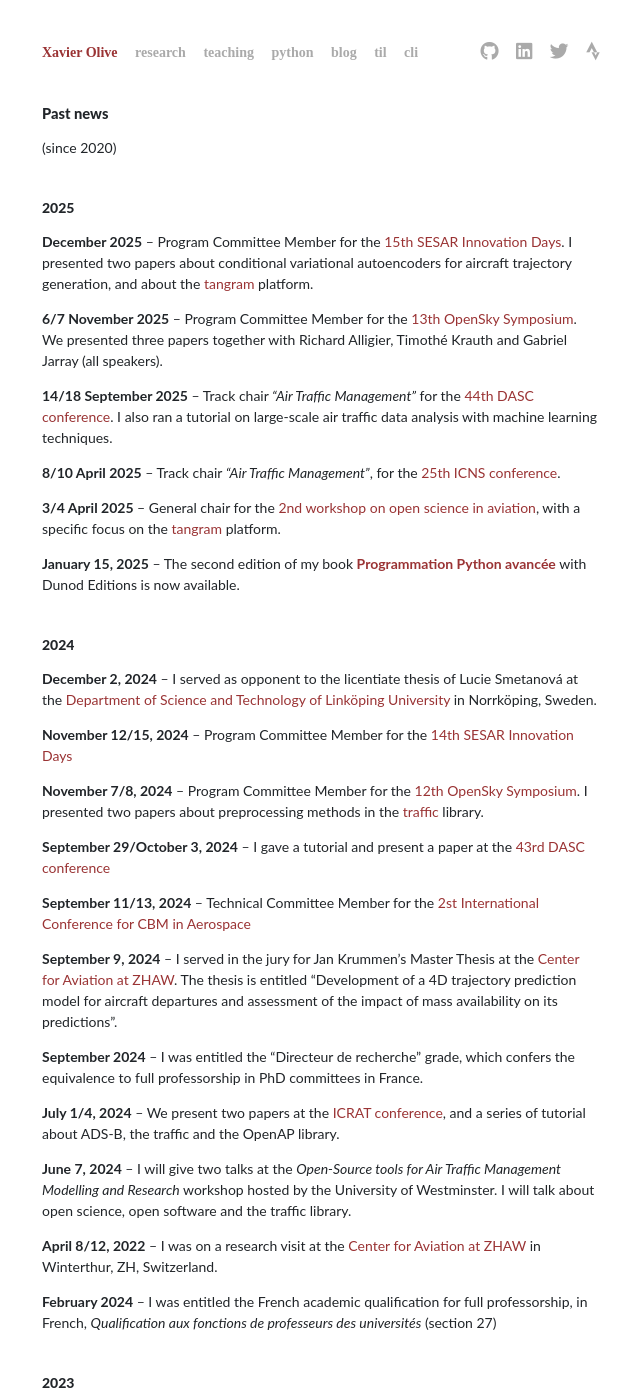
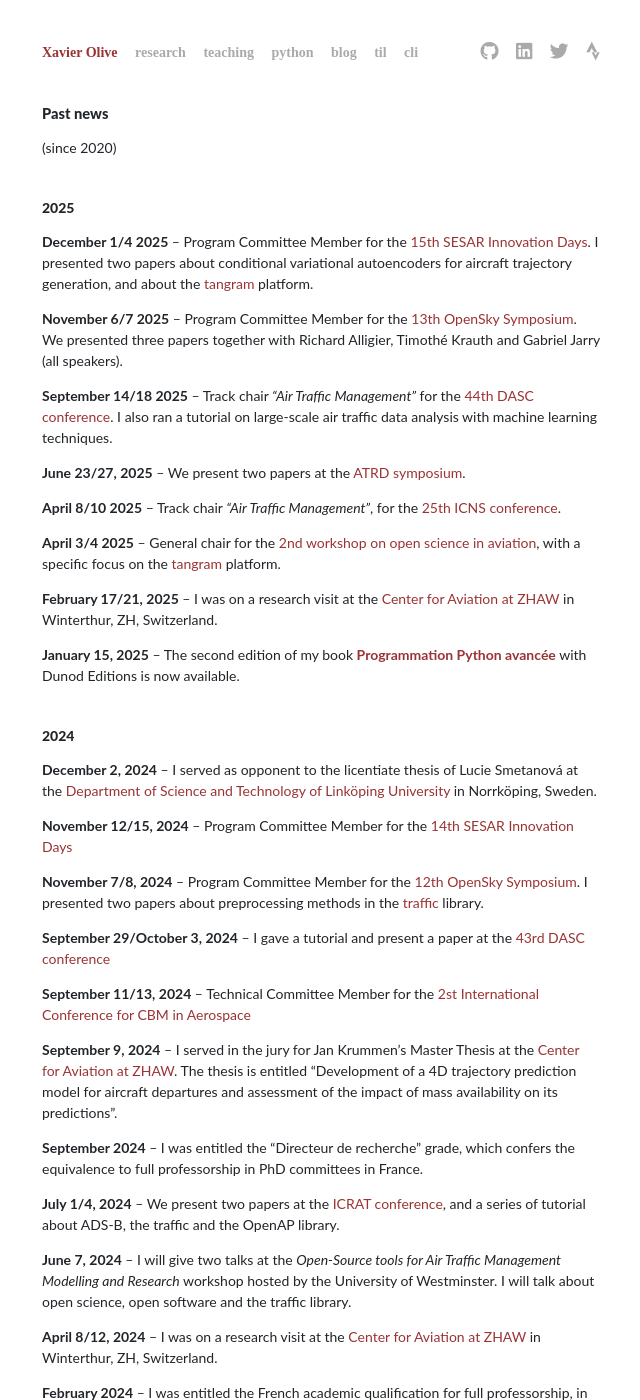
Before and after one commit to xoolive/xoolive.github.io, a Jekyll site: the page built from _pages/news.md, in a window 1280 px wide and 1400 px high. Shown: the whole window, without its empty margins (319-959 px from the left). Built offline with Jekyll 4.4.1, drawn with Linux system fonts in a browser that asks for light colours; nearby versions of some CDN libraries; some web fonts are replaced; a script that is not in the unit is left out.

Commit message:
design fix

```diff
--- a/_pages/news.md
+++ b/_pages/news.md
@@ -10,17 +10,21 @@ permalink: /news/
 
 ## 2025
 
-**December 2025** -- Program Committee Member for the [15th SESAR Innovation Days](https://sesarju.eu/sesarinnovationdays). I presented two papers about conditional variational autoencoders for aircraft trajectory generation, and about the [tangram](https://mode-s.org/tangram) platform.
+**December 1/4 2025** -- Program Committee Member for the [15th SESAR Innovation Days](https://sesarju.eu/sesarinnovationdays). I presented two papers about conditional variational autoencoders for aircraft trajectory generation, and about the [tangram](https://mode-s.org/tangram) platform.
 
-**6/7 November 2025** -- Program Committee Member for the [13th OpenSky Symposium](http://symposium.opensky-network.org/). We presented three papers together with Richard Alligier, Timothé Krauth and Gabriel Jarray (all speakers).
+**November 6/7 2025** -- Program Committee Member for the [13th OpenSky Symposium](http://symposium.opensky-network.org/). We presented three papers together with Richard Alligier, Timothé Krauth and Gabriel Jarry (all speakers).
 
-**14/18 September 2025** -- Track chair _"Air Traffic Management"_ for the [44th DASC conference](http://2025.dasconline.org/). I also ran a tutorial on large-scale air traffic data analysis with machine learning techniques.
+**September 14/18 2025** -- Track chair _"Air Traffic Management"_ for the [44th DASC conference](http://2025.dasconline.org/). I also ran a tutorial on large-scale air traffic data analysis with machine learning techniques.
 
-**8/10 April 2025** -- Track chair _"Air Traffic Management"_, for the [25th ICNS conference](https://i-cns.org/).
+**June 23/27, 2025** -- We present two papers at the [ATRD symposium](https://www.atrdsymposium.org/).
 
-**3/4 April 2025** -- General chair for the [2nd workshop on open science in
+**April 8/10 2025** -- Track chair _"Air Traffic Management"_, for the [25th ICNS conference](https://i-cns.org/).
+
+**April 3/4 2025** -- General chair for the [2nd workshop on open science in
 aviation](https://mode-s.org/workshop), with a specific focus on the
 [tangram](https://github.com/open-aviation/tangram) platform.
+
+**February 17/21, 2025** -- I was on a research visit at the [Center for Aviation at ZHAW](https://www.zhaw.ch/en/engineering/institutes-centres/zav/) in Winterthur, ZH, Switzerland.
 
 **January 15, 2025** -- The second edition of my book [**Programmation Python avancée**](/python) with Dunod Editions is now available.
 
@@ -45,7 +49,7 @@ at the [43rd DASC conference](https://2023.dasconline.org/)
 
 **June 7, 2024** -- I will give two talks at the _Open-Source tools for Air Traffic Management Modelling and Research_ workshop hosted by the University of Westminster. I will talk about open science, open software and the traffic library.
 
-**April 8/12, 2022** -- I was on a research visit at the [Center for Aviation at ZHAW](https://www.zhaw.ch/en/engineering/institutes-centres/zav/) in Winterthur, ZH, Switzerland.
+**April 8/12, 2024** -- I was on a research visit at the [Center for Aviation at ZHAW](https://www.zhaw.ch/en/engineering/institutes-centres/zav/) in Winterthur, ZH, Switzerland.
 
 **February 2024** -- I was entitled the French academic qualification for full professorship, in French, _Qualification aux fonctions de professeurs des universités_ (section 27)
 
```
Also changed, not shown: _pages/about-me.md (+3 -3 lines), _pages/research.md (+3 -6 lines), _posts/2023-09-03-write-hfsplus.md (+0 -1 lines), _posts/2025-12-26-agentic-world.md (+1 -1 lines).
